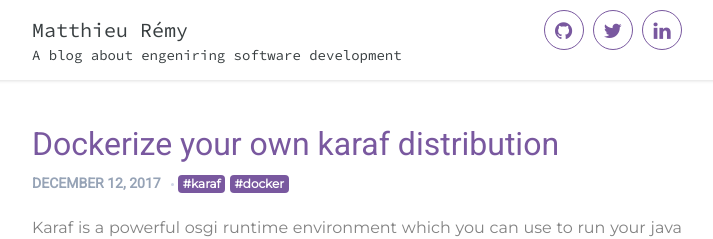
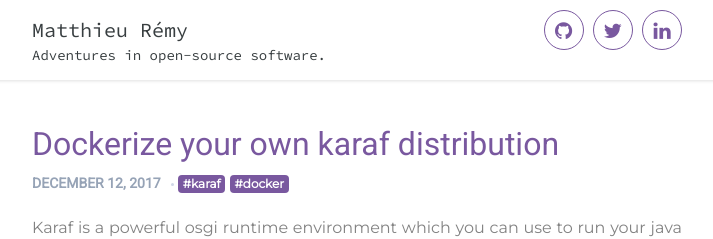
Before and after one commit to remyma/remyma.github.io, a Jekyll site: the page built from index.md, in a window 1280 px wide. Shown: the top 239 px of the page, without its empty margins (283-996 px from the left). Built offline with Jekyll 4.4.1, drawn with Linux system fonts in a browser that asks for light colours; nearby versions of some CDN libraries.

Commit message:
Dynamise site title and desc

```diff
--- a/_includes/head.html
+++ b/_includes/head.html
@@ -1,5 +1,7 @@
 <head>
-  <title>Hello, world!</title>
+  <title>{{ site.title }}</title>
+
+  <meta name="description" content="{{ site.description }}">
 
   <!-- Required meta tags -->
   <meta charset="utf-8">
--- a/_includes/header.html
+++ b/_includes/header.html
@@ -8,7 +8,7 @@
             <div class="col-auto">
               <a class="navbar-brand" href="{{ "/" | relative_url }}">
                 {{ site.title | escape }}
-                <span>A blog about engeniring software development</span>
+                <span>{{ site.description | escape }}</span>
               </a>
             </div>
 
```
